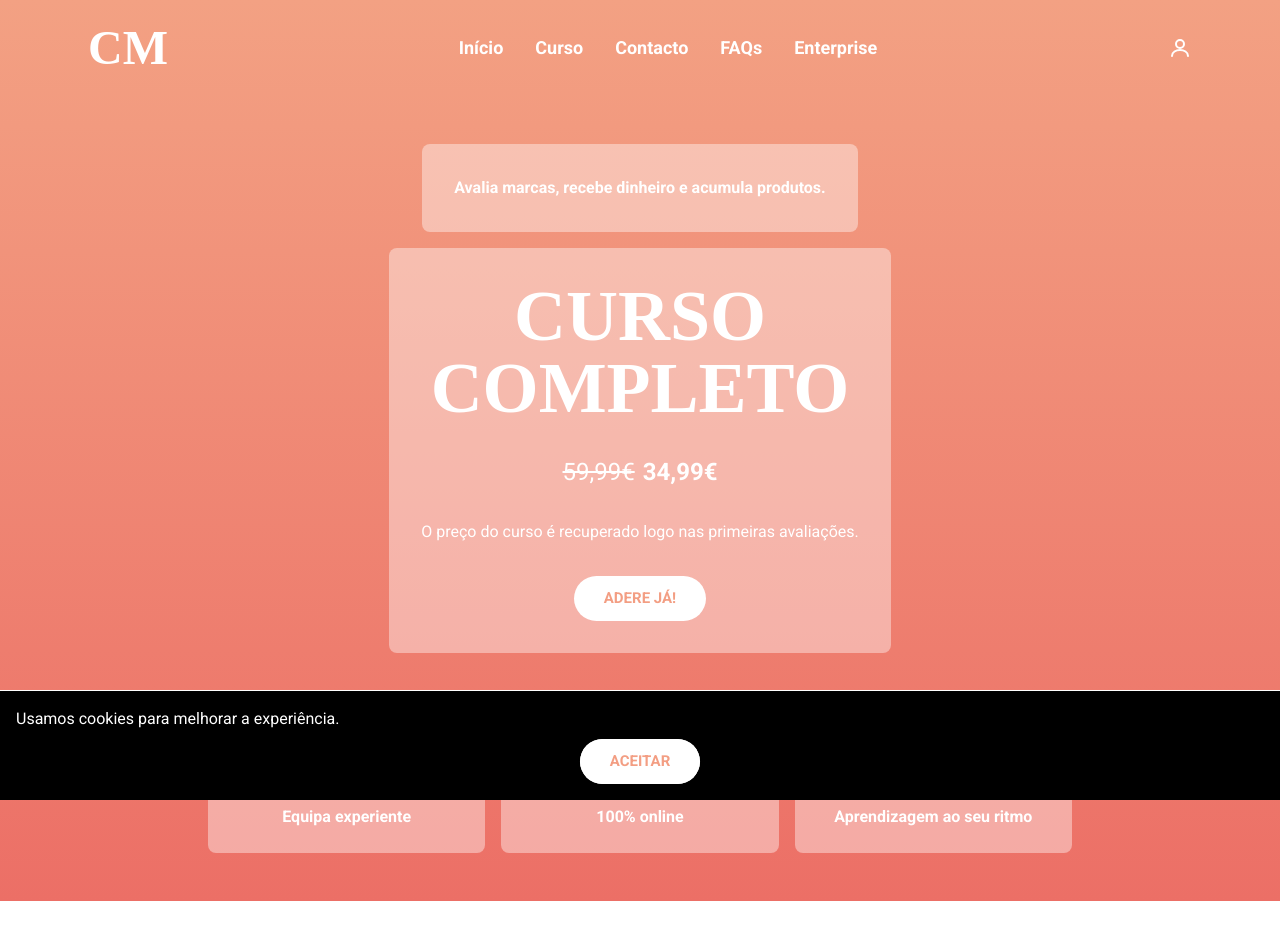
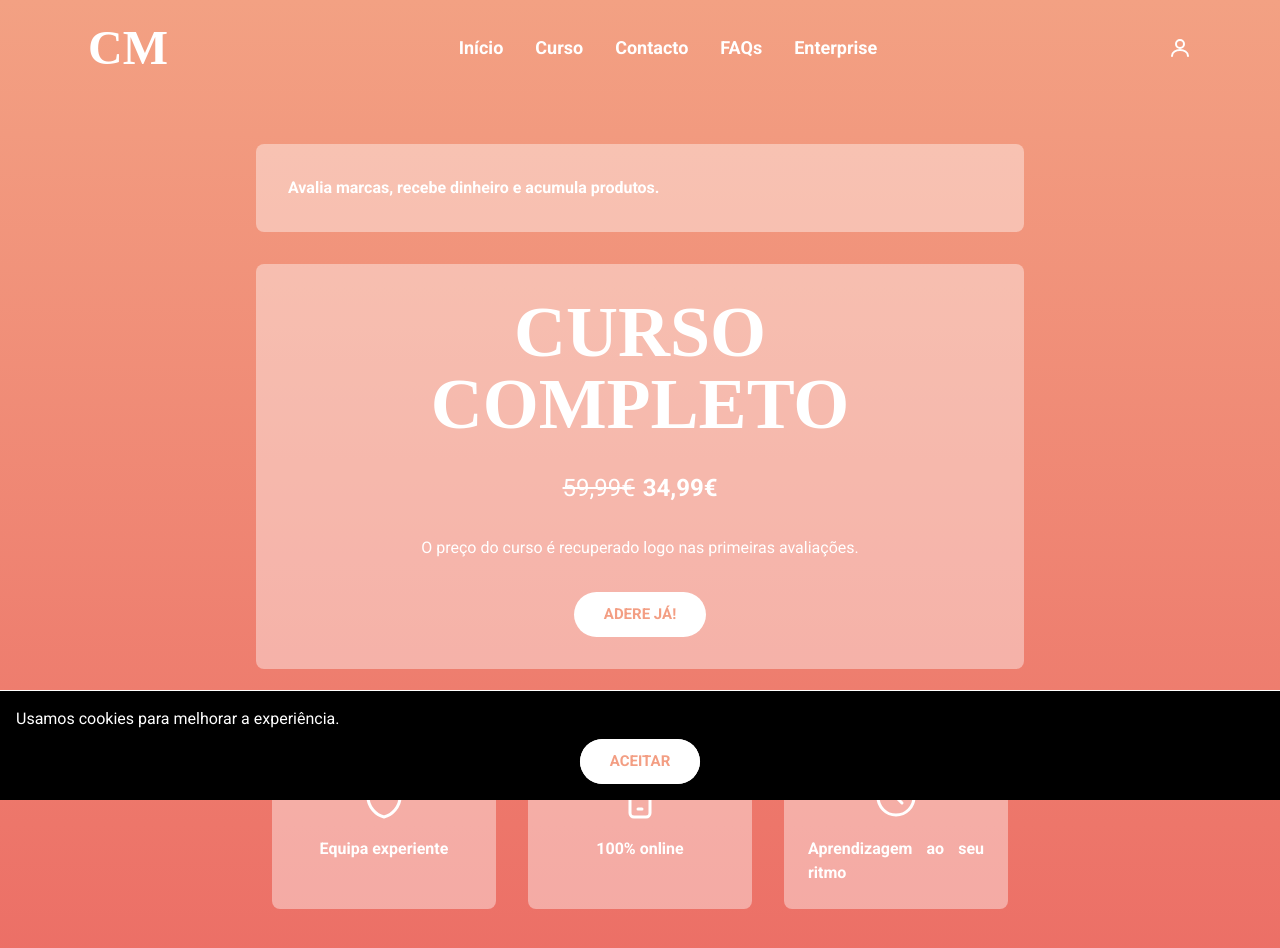
Before and after one commit to msantos51/clientemisterio, a Next.js app in the folder frontend/: page / in a window 1280 px wide. Shown: the top 948 px of the page. Before the commit the page ends 901 px from the top, so only its background shows below. Built offline with nearby package versions, Linux system fonts and the light colour scheme; no server answers; a web font is replaced by a local one.

Commit message:
Uniformiza largura das secções da página inicial

```diff
--- a/frontend/app/(public)/page.tsx
+++ b/frontend/app/(public)/page.tsx
@@ -95,9 +95,9 @@ export default function HomePage() {
   return (
     <main>
       {/* Secção introdutória com texto informativo sobre Cliente Mistério */}
-      <section className="flex justify-center p-4">
+      <section className="p-4">
         {/* Caixa branca translúcida contendo o texto explicativo */}
-        <div className="w-fit rounded-lg bg-white/40 p-8 text-white">
+        <div className="mx-auto w-full max-w-3xl rounded-lg bg-white/40 p-8 text-white">
           {/* Texto introdutório em negrito fornecido pelo utilizador */}
           <p className="font-bold">
             Avalia marcas, recebe dinheiro e acumula produtos.
@@ -106,9 +106,9 @@ export default function HomePage() {
       </section>
 
       {/* Secção inicial com título e botão de adesão */}
-      <section className="flex flex-col items-center gap-8 text-center text-white">
+      <section className="flex flex-col items-center gap-8 p-4 text-center text-white">
         {/* Caixa branca translúcida que se ajusta ao tamanho do conteúdo */}
-        <div className="w-fit rounded-lg bg-white/40 p-8">
+        <div className="mx-auto w-full max-w-3xl rounded-lg bg-white/40 p-8">
           {/* Bloco com o título principal e botão de adesão */}
           <div className="flex flex-col items-center justify-center space-y-8">
             {/* Título principal com a fonte Saira Stencil One e tamanho ajustado */}
@@ -138,11 +138,11 @@ export default function HomePage() {
       </section>
 
       {/* Secção informativa com três caixas e símbolos associados */}
-      <section className="mt-12 grid gap-4 p-4 text-white md:mx-auto md:max-w-4xl md:grid-cols-3">
+      <section className="mx-auto mt-12 grid gap-8 p-4 text-white max-w-3xl md:grid-cols-3">
         {features.map((feature, index) => (
           <div
             key={index}
-            className="mx-auto flex w-full max-w-xs flex-col items-center rounded-lg bg-white/40 p-6 text-center"
+            className="mx-auto flex w-full flex-col items-center rounded-lg bg-white/40 p-6 text-center"
           >
             {/* Símbolo representativo da característica */}
             <feature.Icon
```
